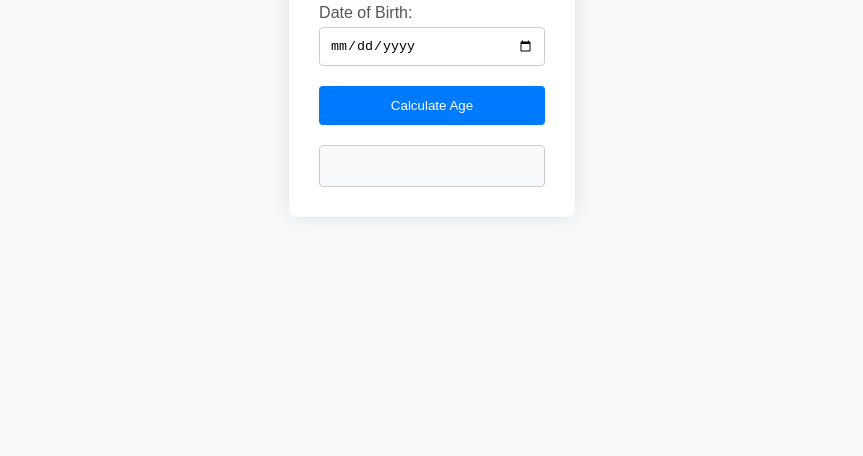
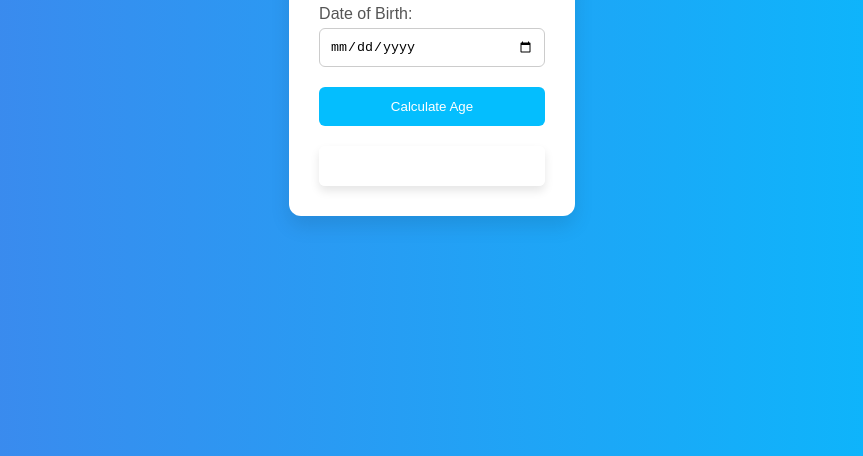
Before and after one commit to ankurhalder/CodeAlpha_Age_Calculator, a website built with Vite: page index.html in a window 1280 px wide. Shown: the part 344-800 px from the top of the page, without its empty margins (208-1071 px from the left). Built offline with nearby package versions, Linux system fonts and the light colour scheme.

Commit message:
Update style.css with new background gradient, border radius, box shadow, and animation

```diff
--- a/style.css
+++ b/style.css
@@ -1,6 +1,6 @@
 body {
   font-family: Arial, sans-serif;
-  background-color: #f8f9fa;
+  background: linear-gradient(to right, #4481eb, #04befe);
   margin: 0;
   padding: 0;
   display: flex;
@@ -13,8 +13,20 @@ body {
   max-width: 400px;
   padding: 30px;
   background-color: #fff;
-  border-radius: 8px;
-  box-shadow: 0 0 20px rgba(0, 0, 0, 0.1);
+  border-radius: 12px;
+  box-shadow: 0 10px 20px rgba(0, 0, 0, 0.1);
+  animation: slideIn 0.5s ease forwards;
+}
+
+@keyframes slideIn {
+  from {
+    opacity: 0;
+    transform: translateY(-50px);
+  }
+  to {
+    opacity: 1;
+    transform: translateY(0);
+  }
 }
 
 h1 {
@@ -37,7 +49,7 @@ input[type="date"] {
   width: 100%;
   padding: 10px;
   border: 1px solid #ccc;
-  border-radius: 4px;
+  border-radius: 6px;
   box-sizing: border-box;
 }
 
@@ -46,22 +58,23 @@ button {
   width: 100%;
   padding: 12px;
   margin-top: 20px;
-  background-color: #007bff;
+  background-color: #04befe;
   color: #fff;
   border: none;
-  border-radius: 4px;
+  border-radius: 6px;
   cursor: pointer;
   transition: background-color 0.3s ease;
 }
 
 button:hover {
-  background-color: #0056b3;
+  background-color: #4481eb;
 }
 
 .result-container {
   margin-top: 20px;
   padding: 20px;
-  border: 1px solid #ccc;
-  border-radius: 4px;
-  background-color: #f8f9fa;
+  border-radius: 6px;
+  background-color: rgba(255, 255, 255, 0.8);
+  backdrop-filter: blur(10px);
+  box-shadow: 0 5px 10px rgba(0, 0, 0, 0.1);
 }
```
